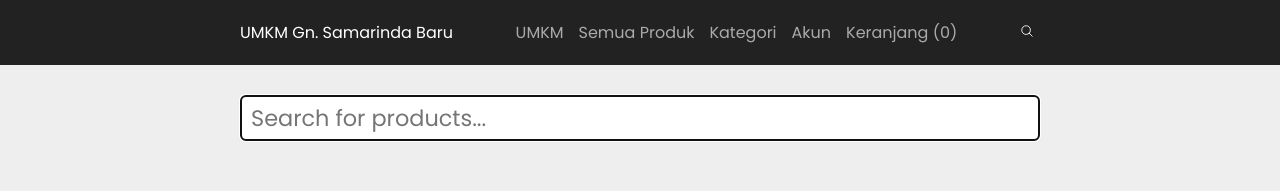
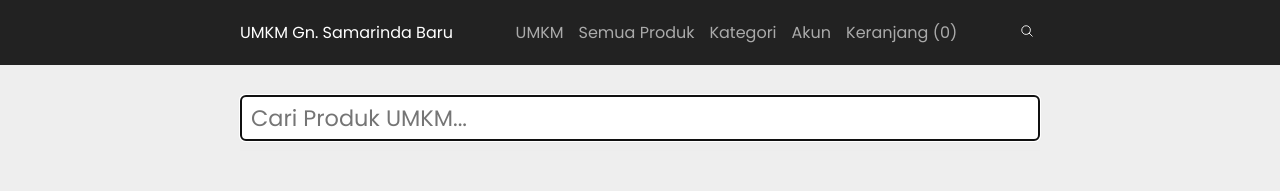
Before and after one commit to Leavend/umkm-askara-front, a Next.js app: page /search in a window 1280 px wide. Shown: the top 191 px of the page. Built offline with nearby package versions, Linux system fonts and the light colour scheme.

Commit message:
Update search.js

```diff
--- a/pages/search.js
+++ b/pages/search.js
@@ -53,7 +53,7 @@ export default function SearchPage() {
             autoFocus
             value={phrase}
             onChange={ev => setPhrase(ev.target.value)}
-            placeholder="Search for products..." />
+            placeholder="Cari Produk UMKM..." />
         </InputWrapper>
         {!isLoading && phrase !== '' && products.length === 0 && (
           <h2>No products found for query &quot;{phrase}&quot;</h2>
```
